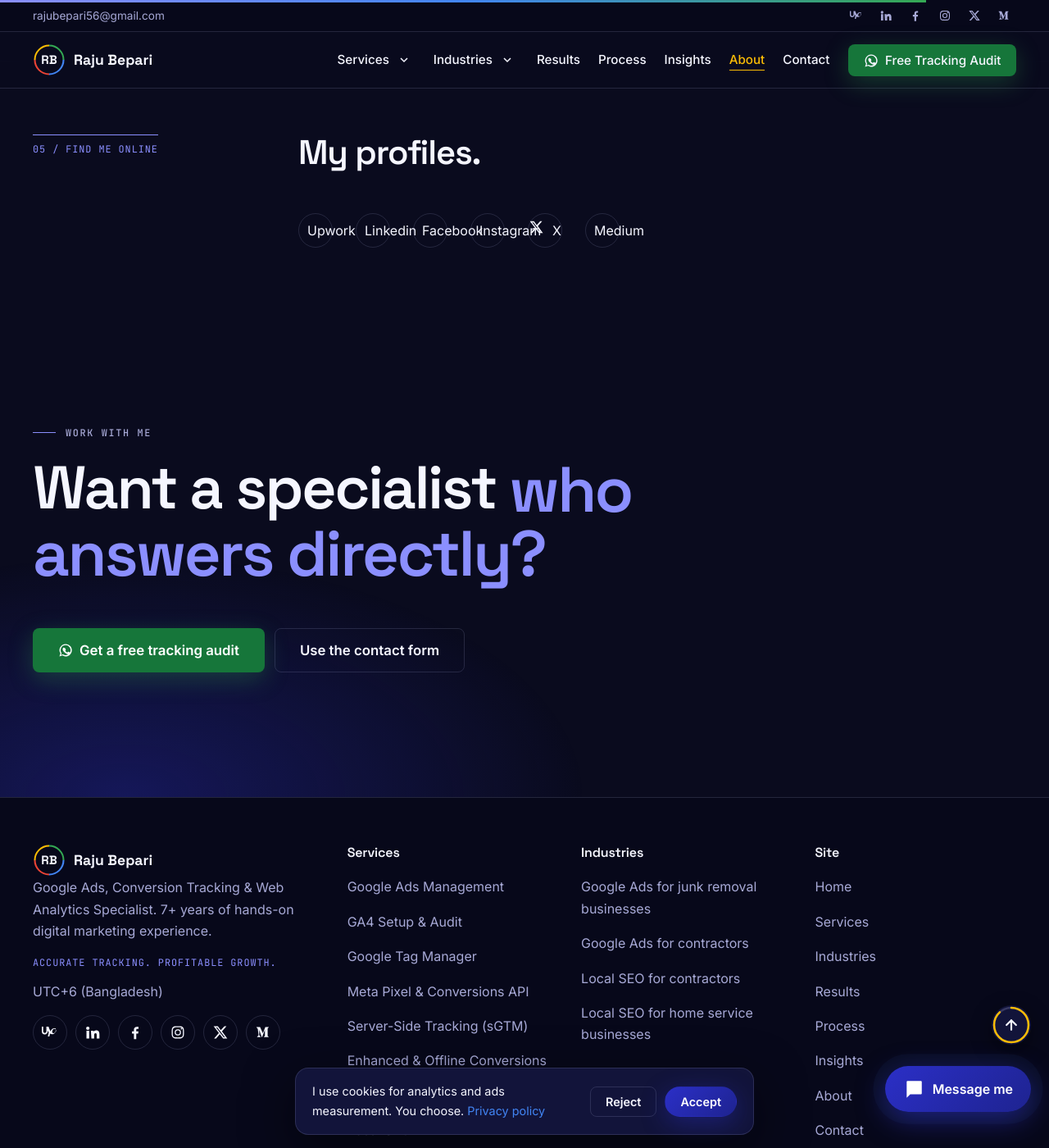
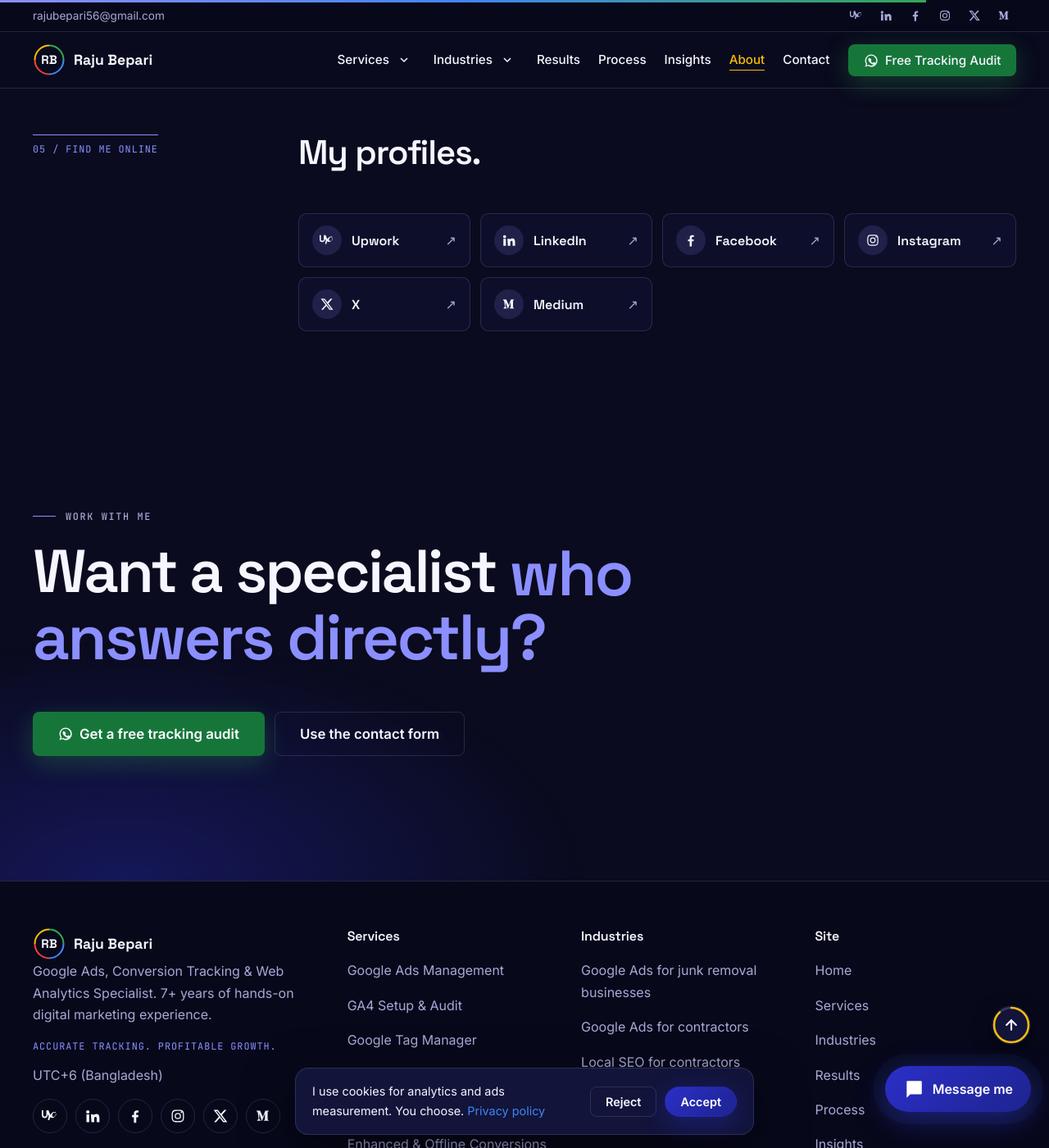
Before and after one commit to rajubepari56/new, a Jekyll site: the page built from about/index.html, in a window 1280 px wide and 1400 px high, scrolled down 2886 px. Shown: the whole window at 82% size. Built offline with Jekyll 4.4.1, drawn with Linux system fonts in a browser that asks for light colours.

Commit message:
Fix About page profile links layout
Co-Authored-By: Claude Sonnet 5.5 <noreply@anthropic.com>
Claude-Session: https://claude.ai/code/session_016WDrj8vpgep71jLvm3mnh4

```diff
--- a/about/index.html
+++ b/about/index.html
@@ -77,8 +77,8 @@ permalink: /about/
     <div class="h-sec__rail"><span class="mono">05 / Find me online</span></div>
     <div class="h-sec__body">
       <h2 class="h-h2 reveal">My profiles.</h2>
-      <ul class="socials socials--big" aria-label="My profiles">
-        {% for s in S.socials %}<li><a href="{{ s[1] }}" target="_blank" rel="noopener me" data-event="{% if s[0] == 'upwork' %}upwork_click{% else %}social_click{% endif %}" data-platform="{{ s[0] }}" data-link-location="about"><span class="ico-wrap">{% assign pn = s[0] %}{% include icon-social.html name=pn %}</span> {{ s[0] | capitalize }}</a></li>{% endfor %}
+      <ul class="profile-links" aria-label="My profiles">
+        {% for s in S.socials %}<li><a href="{{ s[1] }}" target="_blank" rel="noopener me" data-event="{% if s[0] == 'upwork' %}upwork_click{% else %}social_click{% endif %}" data-platform="{{ s[0] }}" data-link-location="about"><span class="pl__ico" aria-hidden="true">{% assign pn = s[0] %}{% include icon-social.html name=pn %}</span><span class="pl__t">{% case s[0] %}{% when "x" %}X{% when "linkedin" %}LinkedIn{% else %}{{ s[0] | capitalize }}{% endcase %}</span><span class="pl__a" aria-hidden="true">&nearr;</span></a></li>{% endfor %}
       </ul>
     </div>
   </div>
--- a/assets/css/case.css
+++ b/assets/css/case.css
@@ -166,3 +166,13 @@
 
 .cs-flow__s:last-child li .muted{color:#E3E5FF}
 .empty-state a,.prose-page a{text-decoration:underline;text-underline-offset:3px}
+
+/* About page profile links */
+.profile-links{list-style:none;margin:24px 0 0;padding:0;display:grid;gap:12px;grid-template-columns:repeat(auto-fill,minmax(210px,1fr))}
+.profile-links a{display:flex;align-items:center;gap:12px;width:auto;height:auto;padding:14px 16px;border:1px solid var(--hair);border-radius:10px;background:rgba(18,20,58,.45);color:var(--text)!important;text-decoration:none!important;transition:border-color .25s,transform .3s var(--ease),background-color .25s}
+.profile-links a:hover,.profile-links a:focus-visible{border-color:var(--tint);transform:translate3d(0,-3px,0);background:rgba(43,47,199,.2)}
+.profile-links .pl__ico{display:grid;place-items:center;width:36px;height:36px;border-radius:50%;background:rgba(139,143,255,.14);flex:none}
+.profile-links .pl__ico svg{width:18px;height:18px;display:block}
+.profile-links .pl__t{font:600 1rem var(--hf2);flex:1}
+.profile-links .pl__a{color:var(--muted);transition:transform .3s var(--ease),color .25s}
+.profile-links a:hover .pl__a{transform:translate(3px,-3px);color:var(--tint)}
```
